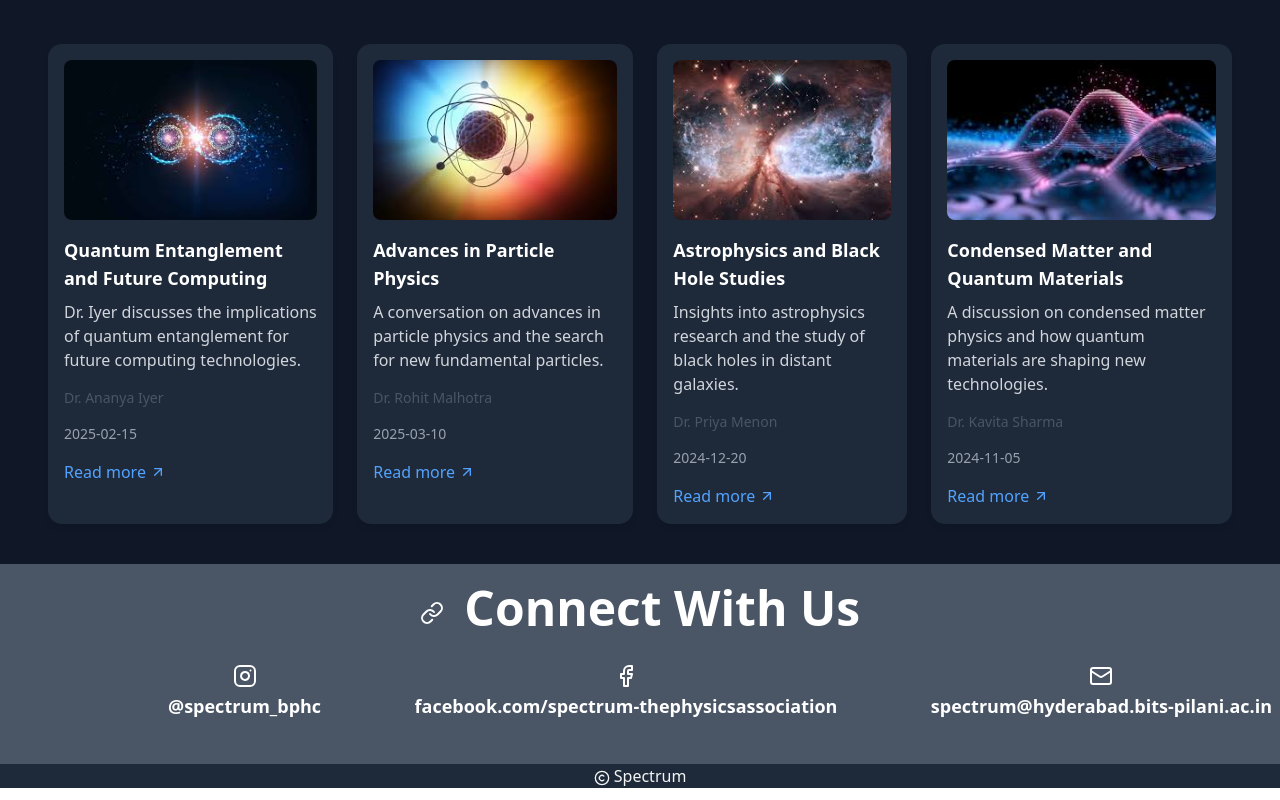
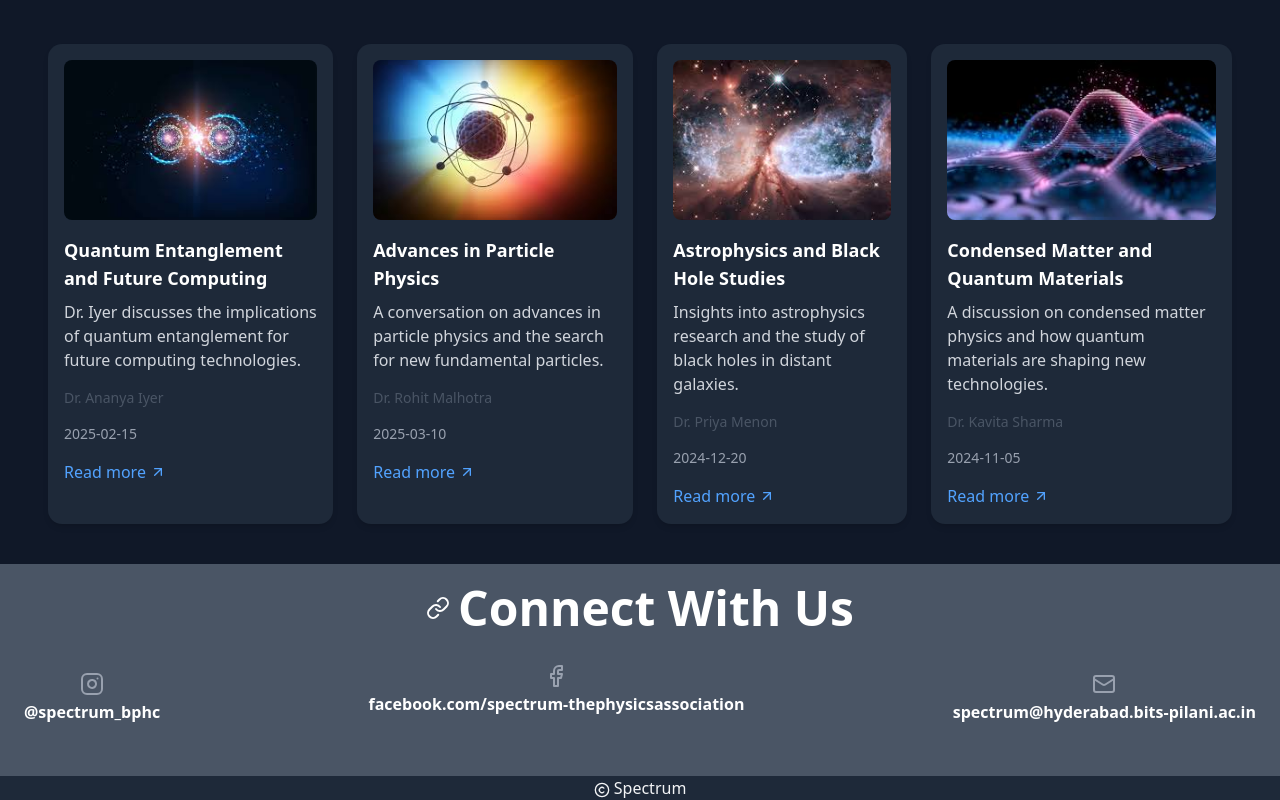
Before and after one commit to Kcodes09/Spectrum_Project, a Next.js app: page / in a window 1280 px wide. Shown: the part 884-1684 px from the top of the page. Built offline with nearby package versions, Linux system fonts and the light colour scheme.

Commit message:
update footer

```diff
--- a/src/app/components/footer.tsx
+++ b/src/app/components/footer.tsx
@@ -7,25 +7,25 @@ function Footer()  {
     <div className="bg-gray-600">
     <div className="bg-gray-600 text-gray-400 py-5">
         <p
-          className="text-5xl md:text-3xl lg:text-5xl text-center items-center font-lucida font-semibold mb-8 text-white"
+          className="text-3xl md:text-5xl text-center font-lucida font-semibold text-white mb-8 flex justify-center items-center"
         >
           <LinkIcon className="w-6 h-6 inline-block mr-2" /> Connect With Us
         </p>
-      <div className="max-w-7xl mx-auto  pl-40">
-        <div className="flex justify-between items-center  px-2">
-          <div className="text-lg font-bold text-white line-clamp-2 hover:text-blue-300">
-            <Link href="https://www.instagram.com/spectrum_bphc?igsh=MXZiejN2aTZuNXZpZg==" className=" flex flex-col hover:text-white items-center text-center">
-              <Instagram className="w-6 h-6 mb-1" /> @spectrum_bphc
+      <div className="max-w-7xl mx-auto px-4">
+        <div className="flex justify-between items-center  px-2 flex-wrap gap-6" >
+          <div className="flex flex-col items-center text-center hover:text-white transition">
+            <Link href="https://www.instagram.com/spectrum_bphc?igsh=MXZiejN2aTZuNXZpZg==" className=" flex flex-col hover:text-white items-center text-center sm:text-hidden">
+              <Instagram className="w-6 h-6 mb-1" /> <span className=" text-white text-md  font-bold hidden sm:inline"> @spectrum_bphc</span>
             </Link>
           </div>
-          <div className="text-lg font-bold text-white line-clamp-2 hover:text-blue-300">
-            <Link href="https://www.facebook.com/groups/181613401861124/?ref=share&mibextid=NSMWBTc" className=" flex flex-col hover:text-white items-center text-center">
-              <Facebook className="w-6 h-6 mb-1" /> facebook.com/spectrum-thephysicsassociation
+          <div className="flex  mb-4 hover:text-white transition">
+            <Link href="https://www.facebook.com/groups/181613401861124/?ref=share&mibextid=NSMWBTc" className=" flex flex-col justify-center hover:text-white items-center sm:text-hidden">
+                <Facebook className="w-6 h-6 mb-1" /> <span className="text-white text-md  font-bold hidden sm:inline">facebook.com/spectrum-thephysicsassociation</span>
             </Link>
           </div>
-          <div className="text-lg font-bold text-white line-clamp-2 column-clamp-1 hover:text-blue-300">
-            <Link href="mailto:spectrum@hyderabad.bits-pilani.ac.in" className=" flex flex-col hover:text-white items-center text-center">
-              <MailIcon className="w-6 h-6 mb-1" /> spectrum@hyderabad.bits-pilani.ac.in
+          <div className="flex flex-col items-center text-center hover:text-white transition">
+            <Link href="mailto:spectrum@hyderabad.bits-pilani.ac.in" className=" flex flex-col hover:text-white items-center text-center sm:text-hidden">
+              <MailIcon className="w-6 h-6 mb-1" /> <span className="text-white text-md font-bold hidden sm:inline">spectrum@hyderabad.bits-pilani.ac.in</span>
             </Link>
           </div>
         </div>
@@ -33,7 +33,7 @@ function Footer()  {
       </div>
     <footer className="text-center bg-gray-800 mt-6">
 
-           <CopyrightIcon className="inline w-4 h-4" /> Spectrum
+           <CopyrightIcon className="inline w-4 h-4" /> <Link href="/">Spectrum</Link>
 
       </footer>
       </div>
```
